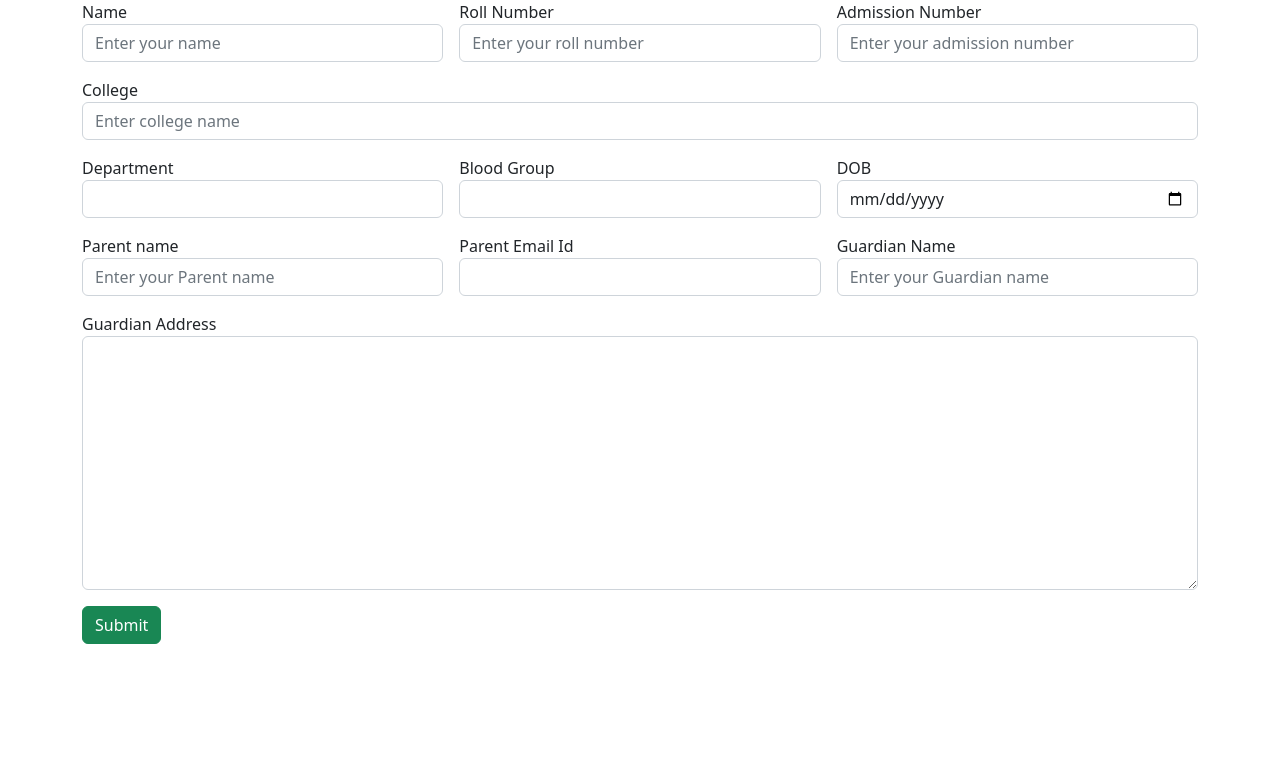
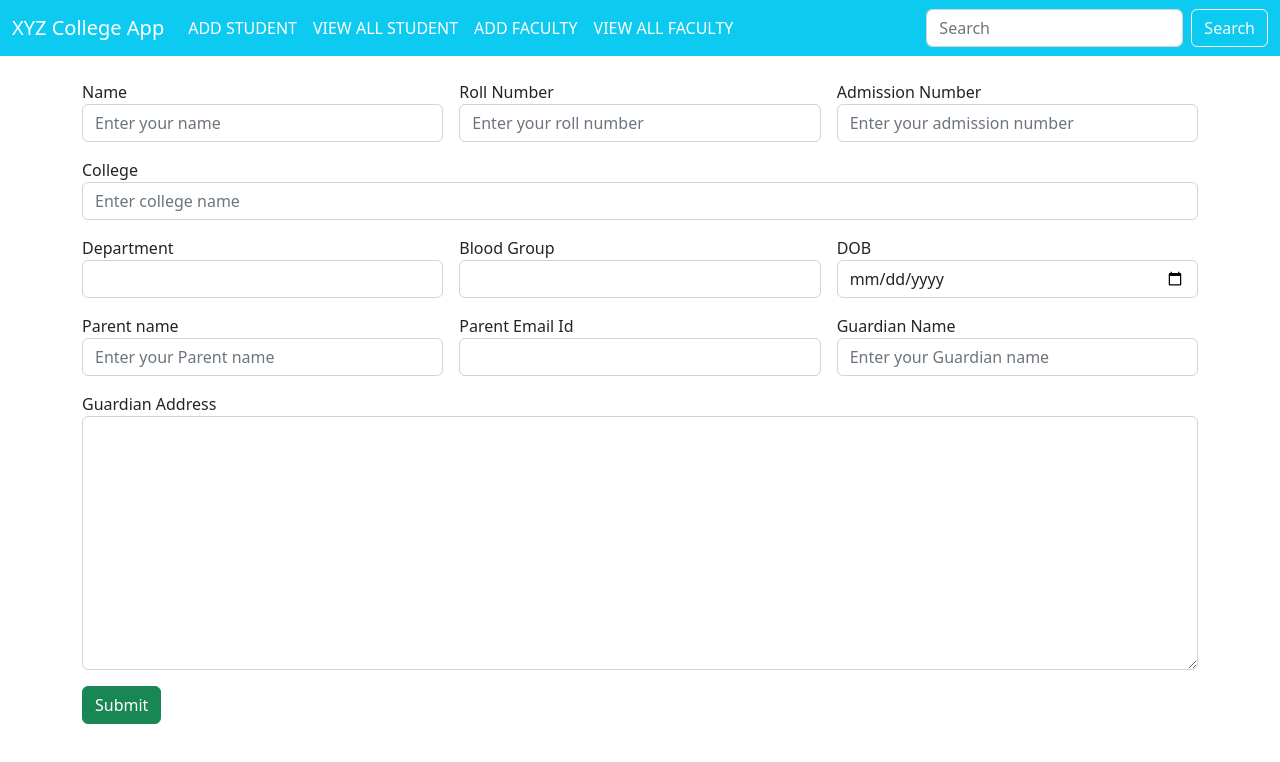
Before and after one commit to AriyaUnni/XYZCollege-App, an Angular app: page /add in a window 1280 px wide. Before the commit this address led to /. Shown: the top 762 px of the page. Built offline with nearby package versions, Linux system fonts and the light colour scheme.

Commit message:
navbar page

```diff
--- a/src/app/addstudent/addstudent.component.html
+++ b/src/app/addstudent/addstudent.component.html
@@ -1,18 +1,18 @@
-
+<app-navbar></app-navbar>
      <div class="container">
             <div class="row g-3"><br>
 
-                <div class="col col-12 col-sm-4 col-md-4 col-lg-4 col-xl-4 col-xxl-4">
+                <div class="col col-12 col-sm-4 col-md-4 col-lg-4 col-xl-4 col-xxl-4"><br>
                     <label for="Name">Name</label>
                     <input type="text" class="form-control" placeholder="Enter your name" name="name"[(ngModel)]="name">
                 </div>
 
 
-                <div class="col col-12 col-sm-4 col-md-4 col-lg-4 col-xl-4 col-xxl-4">
+                <div class="col col-12 col-sm-4 col-md-4 col-lg-4 col-xl-4 col-xxl-4"><br>
                     <label for="Rollno">Roll Number</label>
                     <input type="text" class="form-control" placeholder="Enter your roll number" name="rollno"[(ngModel)]="rollno">
                 </div>
-                <div class="col col-12 col-sm-4 col-md-4 col-lg-4 col-xl-4 col-xxl-4">
+                <div class="col col-12 col-sm-4 col-md-4 col-lg-4 col-xl-4 col-xxl-4"><br>
                     <label for="Admission Number">Admission Number</label>
                     <input type="text" class="form-control" placeholder="Enter your admission number" name="admissionno"[(ngModel)]="admissionno">
                 </div>
--- a/src/app/adminlogin/adminlogin.component.ts
+++ b/src/app/adminlogin/adminlogin.component.ts
@@ -8,7 +8,7 @@ import { Router } from '@angular/router';
 })
 export class AdminloginComponent implements OnInit {
 
-  constructor() { }
+  constructor(private myrouter:Router) { }
 
   userName=""
   password=""
@@ -20,7 +20,7 @@ export class AdminloginComponent implements OnInit {
     }
 
     if(this.userName=="admin" && this.password=="12345"){
-      alert("Login Successfully!!!")
+      this.myrouter.navigate(["/add"])
     }else
     {
       alert("Invalid credential")
--- a/src/app/app.component.html
+++ b/src/app/app.component.html
@@ -1,2 +1,2 @@
-<app-addstudent></app-addstudent>
+
 <router-outlet></router-outlet>
--- /dev/null
+++ b/src/app/navbar/navbar.component.html
@@ -0,0 +1,20 @@
+<nav class="navbar navbar-expand-lg bg-info navbar-dark">
+    <div class="container-fluid">
+      <a class="navbar-brand" href="#">XYZ College App</a>
+      <button class="navbar-toggler" type="button" data-bs-toggle="collapse" data-bs-target="#navbarNavAltMarkup" aria-controls="navbarNavAltMarkup" aria-expanded="false" aria-label="Toggle navigation">
+        <span class="navbar-toggler-icon"></span>
+      </button>
+      <div class="collapse navbar-collapse" id="navbarNavAltMarkup">
+        <div class="navbar-nav">
+          <a class="nav-link active" aria-current="page" routerLink="/add">ADD STUDENT</a>
+          <a class="nav-link active"  routerLink="#">VIEW ALL STUDENT</a>
+          <a class="nav-link active" routerLink="#">ADD FACULTY</a>
+          <a class="nav-link active" routerLink="#">VIEW ALL FACULTY</a>
+        </div>
+      </div>
+      <form class="d-flex" role="search">
+        <input class="form-control me-2" type="search" placeholder="Search" aria-label="Search">
+        <button class="btn btn-outline-light" type="submit">Search</button>
+      </form>
+    </div>
+  </nav>
--- /dev/null
+++ b/src/app/navbar/navbar.component.ts
@@ -0,0 +1,15 @@
+import { Component, OnInit } from '@angular/core';
+
+@Component({
+  selector: 'app-navbar',
+  templateUrl: './navbar.component.html',
+  styleUrls: ['./navbar.component.css']
+})
+export class NavbarComponent implements OnInit {
+
+  constructor() { }
+
+  ngOnInit(): void {
+  }
+
+}
```
Also changed, not shown: src/app/app.module.ts (+6 -1 lines), src/app/navbar/navbar.component.css (added).
